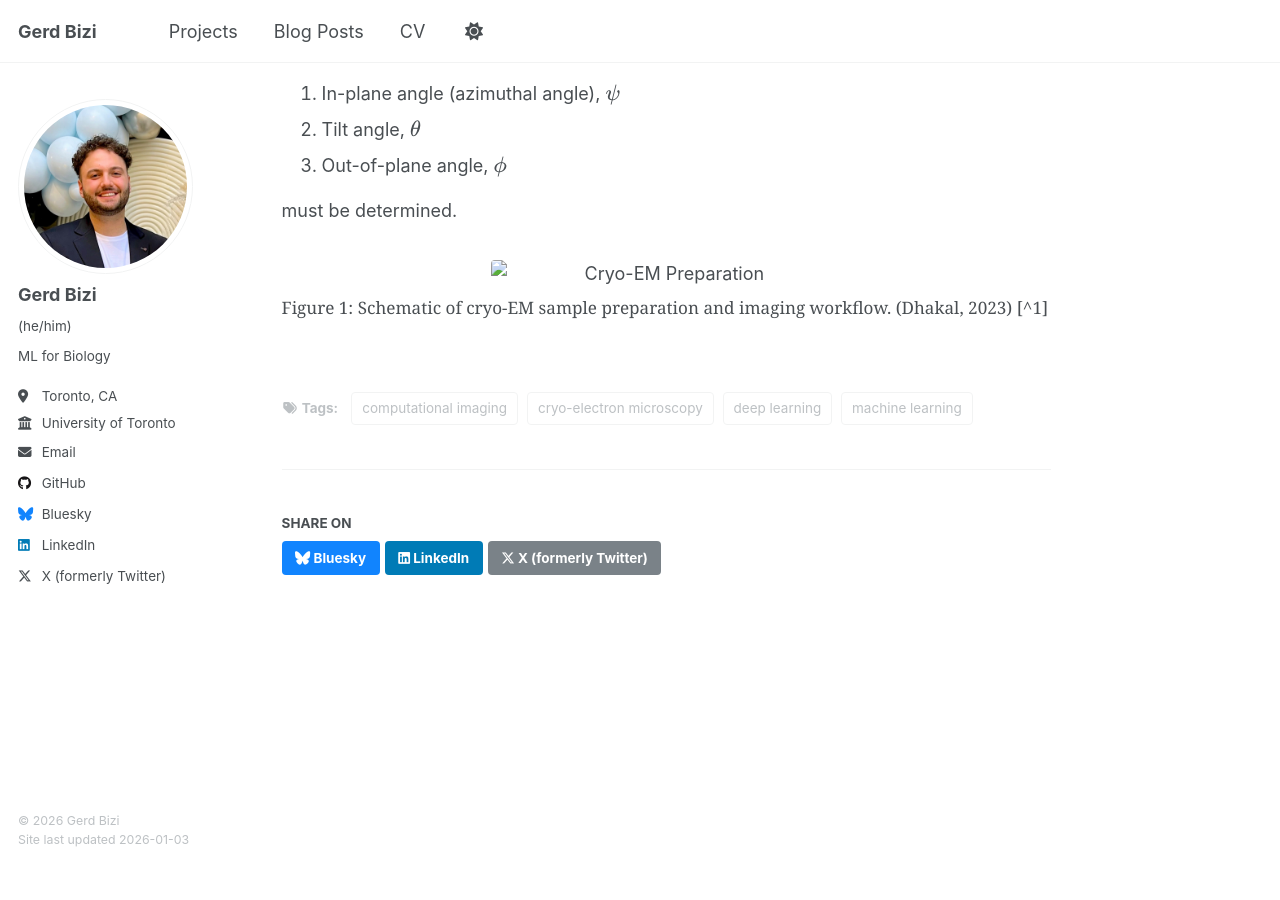
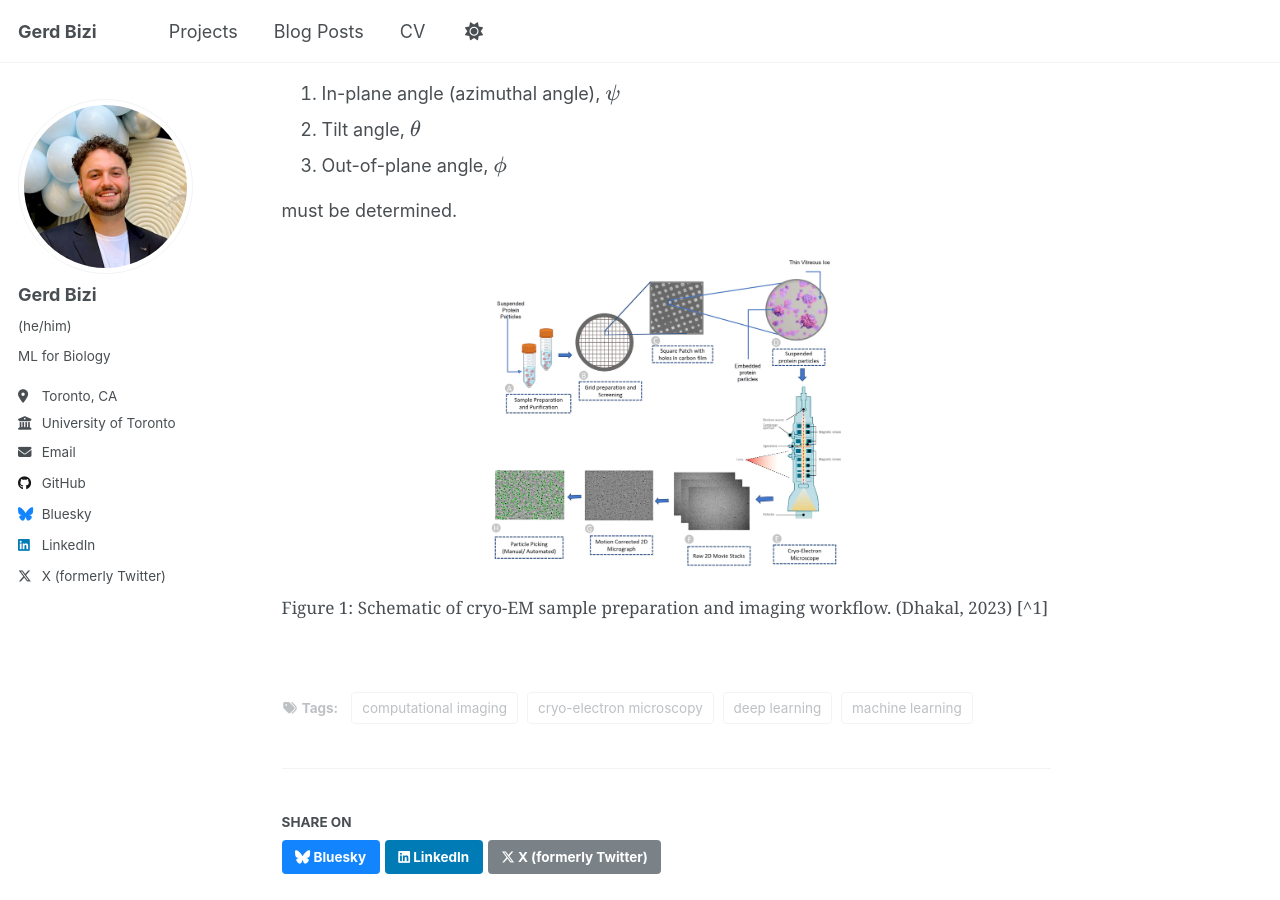
Before and after one commit to gerd-bizi/gerd-bizi.github.io, a Jekyll site: the page built from _projects/20250421-000-sr-thesis.md, in a window 1280 px wide and 900 px high, scrolled down 747 px. Built offline with Jekyll 4.4.1, drawn with Linux system fonts in a browser that asks for light colours; before the commit the page ends 1614 px from its top, so only the background shows below that.

```diff
--- a/_projects/20250421-000-sr-thesis.md
+++ b/_projects/20250421-000-sr-thesis.md
@@ -27,7 +27,7 @@ Electron cryo-microscopy, or cryo-EM, is a technique used for the determination
 must be determined.
 
 <figure style="text-align: center;">
-  <img src="../images/cryo-em/cryoem_prep.png" alt="Cryo-EM Preparation" style="display:block; margin:auto; max-width:350px; width:100%;">
+  <img src="/images/cryo-em/cryoem_prep.png" alt="Cryo-EM Preparation" style="display:block; margin:auto; max-width:350px; width:100%;">
   <figcaption style="font-size:0.95em; margin-top:0.5em;">
     Figure 1: Schematic of cryo-EM sample preparation and imaging workflow. (Dhakal, 2023) [^1]
   </figcaption>
```
Also changed, not shown: _pages/about.md (+1 -1 lines).
